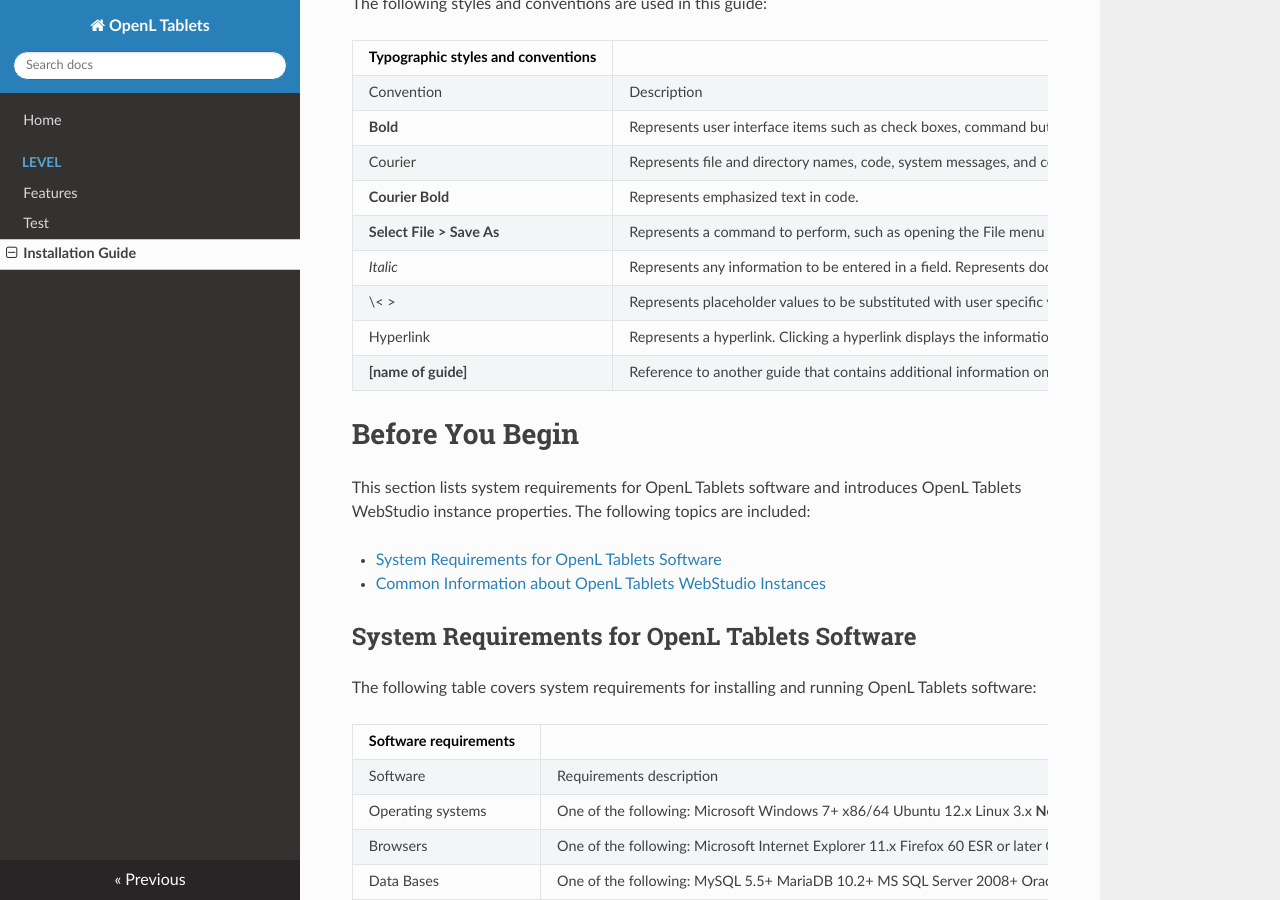
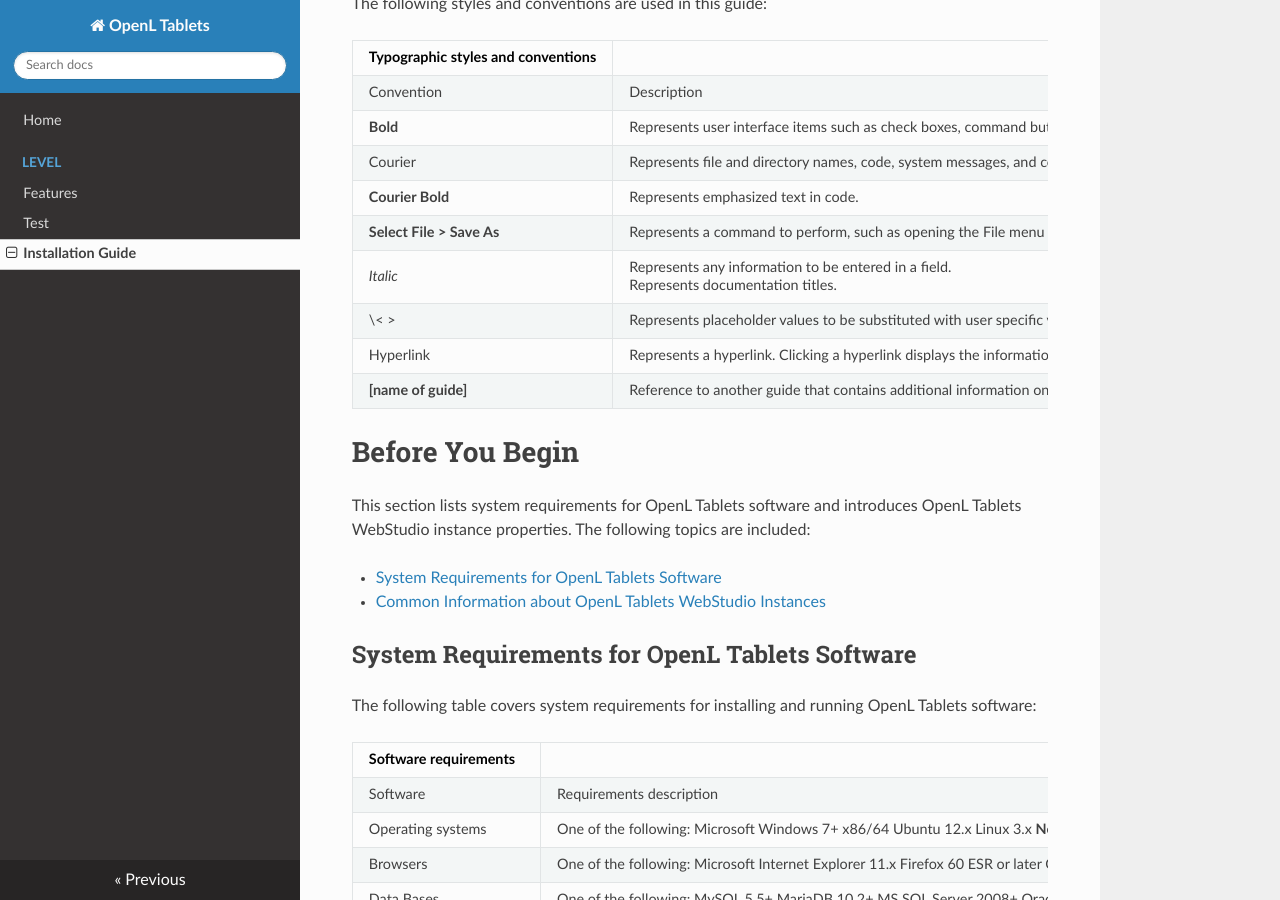
Before and after one commit to WWmonster/MarkdownTest, an MkDocs documentation site: the page built from docs/OpenL Tablets - Installation Guide_5.25.md, in a window 1280 px wide and 900 px high, scrolled down 2260 px. Built offline with MkDocs 1.6.1, drawn with Linux system fonts in a browser that asks for light colours; nearby versions of some CDN libraries; old or Windows-style settings are respelled for this version of MkDocs.

Commit message:
Add files via upload

```diff
--- a/docs/OpenL Tablets - Installation Guide_5.25.md
+++ b/docs/OpenL Tablets - Installation Guide_5.25.md
@@ -68,7 +68,7 @@ The following styles and conventions are used in this guide:
 | Courier                            | Represents file and directory names, code, system messages, and command-line commands.                                                                                                                                                                                                                                      |
 | **Courier Bold**                   | Represents emphasized text in code.                                                                                                                                                                                                                                                                                         |
 | **Select File \> Save As**         | Represents a command to perform, such as opening the File menu and selecting Save As.                                                                                                                                                                                                                                       |
-| *Italic*                           | Represents any information to be entered in a field. Represents documentation titles.                                                                                                                                                                                                                                       |
+| *Italic*                           | Represents any information to be entered in a field. <br>Represents documentation titles.                                                                                                                                                                                                                                       |
 | \< \>                              | Represents placeholder values to be substituted with user specific values.                                                                                                                                                                                                                                                  |
 | Hyperlink                          | Represents a hyperlink. Clicking a hyperlink displays the information topic or external source.                                                                                                                                                                                                                             |
 | **[name of guide]**                | Reference to another guide that contains additional information on a specific feature.                                                                                                                                                                                                                                      |
```
